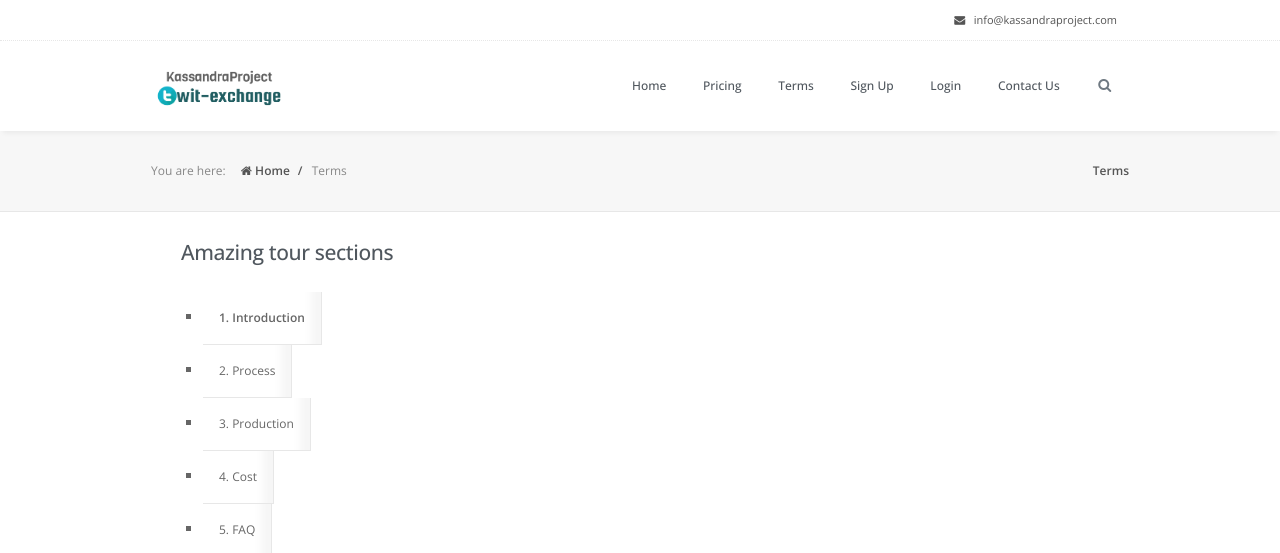
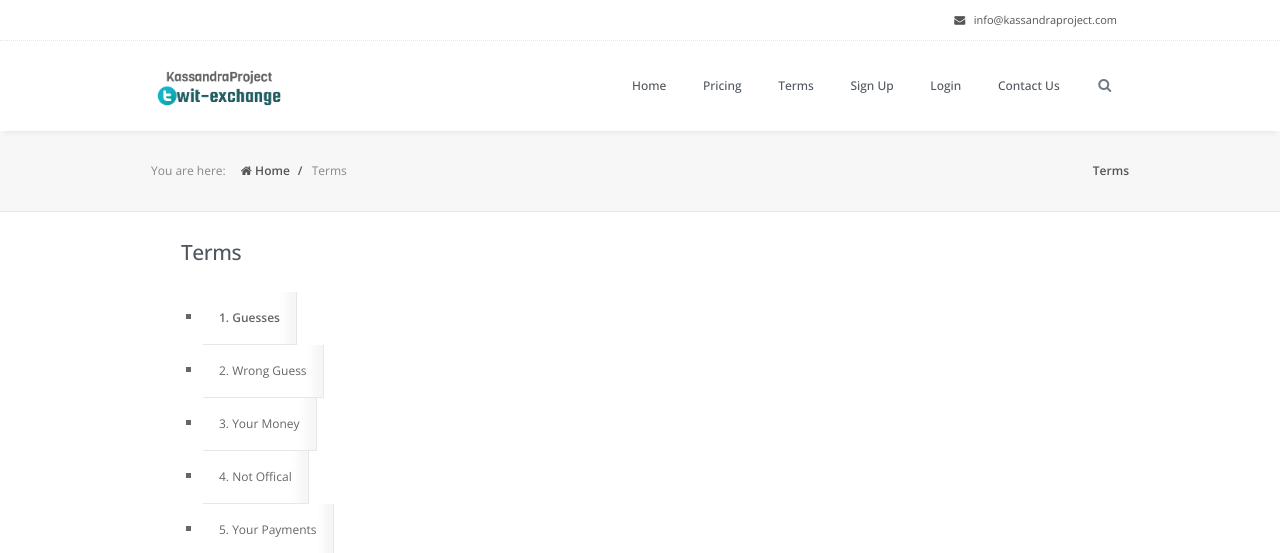
Before and after one commit to tonyukuk-software/kassandraproject, a Django app: page /terms/ in a window 1280 px wide. Shown: the top 553 px of the page. Run offline with Django 3.2, Linux system fonts and the light colour scheme; parts of the project's set-up code (start-up, migrations or seed data) failed here and were passed over; some libraries are stand-ins or nearby versions.

Commit message:
KS-27 design  -Tabs added

```diff
--- a/bitcoin_analyze/templates/guess_bitcoin.html
+++ b/bitcoin_analyze/templates/guess_bitcoin.html
@@ -161,7 +161,7 @@
                     $("#volume-div").css("display","none");
             });
 
-            $("#change").click(function () {
+            $("#tab-1389021029770-3-5").click(function () {
                 if ($("#change-div").css("display") == "none")
                     $("#change-div").css("display","block");
                 else
--- a/kassandraproject/templates/terms.html
+++ b/kassandraproject/templates/terms.html
@@ -38,7 +38,7 @@
         <div class="empty-space"></div>
         <div class="wpb_text_column wpb_content_element ">
             <div class="wpb_wrapper">
-                <h2>Amazing tour sections</h2>
+                <h2>Terms</h2>
 
             </div>
         </div>
@@ -50,31 +50,37 @@
                     role="tablist">
                     <li class="ui-state-default ui-corner-top ui-tabs-active ui-state-active ui-state-hover"
                         role="tab" tabindex="0" aria-controls="tab-1389020888-1-38"
-                        aria-labelledby="ui-id-1" aria-selected="true"><a
+                        aria-labelledby="ui-id-1" aria-selected="true"><a id="but-1389020888-1-38"
                             href="#tab-1389020888-1-38" class="ui-tabs-anchor"
-                            role="presentation" tabindex="-1" id="ui-id-1">1. Introduction</a>
+                            role="presentation" tabindex="-1" id="ui-id-1">1. Guesses</a>
                     </li>
                     <li class="ui-state-default ui-corner-top" role="tab" tabindex="-1"
                         aria-controls="tab-1389020888-2-36" aria-labelledby="ui-id-2"
-                        aria-selected="false"><a href="#tab-1389020888-2-36"
+                        aria-selected="false"><a id="but-1389020888-2-36" href="#tab-1389020888-2-36"
                                                  class="ui-tabs-anchor" role="presentation"
-                                                 tabindex="-1" id="ui-id-2">2. Process</a></li>
+                                                 tabindex="-1" id="ui-id-2">2. Wrong Guess</a></li>
                     <li class="ui-state-default ui-corner-top" role="tab" tabindex="-1"
                         aria-controls="tab-1389020996370-2-7" aria-labelledby="ui-id-3"
-                        aria-selected="false"><a href="#tab-1389020996370-2-7"
+                        aria-selected="false"><a id="but-1389020996370-2-7" href="#tab-1389020996370-2-7"
                                                  class="ui-tabs-anchor" role="presentation"
-                                                 tabindex="-1" id="ui-id-3">3. Production</a>
+                                                 tabindex="-1" id="ui-id-3">3. Your Money</a>
                     </li>
                     <li class="ui-state-default ui-corner-top" role="tab" tabindex="-1"
                         aria-controls="tab-1389021062736-4-2" aria-labelledby="ui-id-4"
-                        aria-selected="false"><a href="#tab-1389021062736-4-2"
+                        aria-selected="false"><a id="but-1389021062736-4-2" href="#tab-1389021062736-4-2"
                                                  class="ui-tabs-anchor" role="presentation"
-                                                 tabindex="-1" id="ui-id-4">4. Cost</a></li>
+                                                 tabindex="-1" id="ui-id-4">4. Not Offical</a></li>
                     <li class="ui-state-default ui-corner-top" role="tab" tabindex="-1"
                         aria-controls="tab-1389021029770-3-5" aria-labelledby="ui-id-5"
-                        aria-selected="false"><a href="#tab-1389021029770-3-5"
+                        aria-selected="false"><a id="but-1389021029770-3-5" href="#tab-1389021029770-3-5"
                                                  class="ui-tabs-anchor" role="presentation"
-                                                 tabindex="-1" id="ui-id-5">5. FAQ</a></li>
+                                                 tabindex="-1" id="ui-id-5">5. Your Payments</a></li>
+                    <li class="ui-state-default ui-corner-top" role="tab" tabindex="-1"
+                        aria-controls="tab-1389020996370-44-8" aria-labelledby="ui-id-3"
+                        aria-selected="false"><a id="but-1389021029770-44-8" href="#tab-1389020996370-2-7"
+                                                 class="ui-tabs-anchor" role="presentation"
+                                                 tabindex="-1" id="ui-id-3">6. Hiden Process</a>
+                    </li>
                 </ul>
 
 
@@ -84,26 +90,13 @@
                      aria-hidden="false" style="display: block;">
 
                     <div class="wpb_single_image wpb_content_element vc_align_left">
-                        <div class="wpb_wrapper">
 
-                            <img width="500" height="298"
-                                 src="http://demo.zeotheory.com/avian/wp-content/uploads/2013/09/team5_cropped_sharp.jpg"
-                                 class="attachment-full" alt="team5_cropped_sharp">
-                        </div>
                     </div>
                     <div class="wpb_text_column wpb_content_element ">
                         <div class="wpb_wrapper">
-                            <h3>Introduction</h3>
+                            <h3>Guesses</h3>
 
-                            <p>We work with clients big and small across a range of sectors and
-                                we utilise all forms of media to get your name out there in a
-                                way that’s right for you. We believe that analysis of your
-                                company and your customers is key in responding effectively to
-                                your promotional needs. We work with clients big and small
-                                across a range of sectors and we utilise all forms of media to
-                                get your name out there in a way that’s right for you. We
-                                believe that analysis of your company and your customers is key
-                                in responding effectively to your promotional needs.</p>
+                            <p>This platform is make guess for interest event. Please read carefully.</p>
 
                         </div>
                     </div>
@@ -114,26 +107,14 @@
                      aria-hidden="true" style="display: none;">
 
                     <div class="wpb_single_image wpb_content_element vc_align_left">
-                        <div class="wpb_wrapper">
 
-                            <img width="500" height="298"
-                                 src="http://demo.zeotheory.com/avian/wp-content/uploads/2013/09/team6_cropped_sharp.jpg"
-                                 class="attachment-full" alt="team6_cropped_sharp">
-                        </div>
                     </div>
                     <div class="wpb_text_column wpb_content_element ">
                         <div class="wpb_wrapper">
-                            <h3>Process</h3>
+                            <h3>Wrong Guess</h3>
 
-                            <p>We work with clients big and small across a range of sectors and
-                                we utilise all forms of media to get your name out there in a
-                                way that’s right for you. We believe that analysis of your
-                                company and your customers is key in responding effectively to
-                                your promotional needs. We work with clients big and small
-                                across a range of sectors and we utilise all forms of media to
-                                get your name out there in a way that’s right for you. We
-                                believe that analysis of your company and your customers is key
-                                in responding effectively to your promotional needs.</p>
+                            <p>If guesses will be wrong, we are not accept any responsibilities.
+                                This is a guess platform and results are not accurate.</p>
 
                         </div>
                     </div>
@@ -144,26 +125,14 @@
                      aria-hidden="true" style="display: none;">
 
                     <div class="wpb_single_image wpb_content_element vc_align_left">
-                        <div class="wpb_wrapper">
 
-                            <img width="600" height="358"
-                                 src="http://demo.zeotheory.com/avian/wp-content/uploads/2013/09/team7_cropped_sharp.jpg"
-                                 class="attachment-full" alt="team7_cropped_sharp">
-                        </div>
                     </div>
                     <div class="wpb_text_column wpb_content_element ">
                         <div class="wpb_wrapper">
-                            <h3>Production</h3>
+                            <h3>Your Money</h3>
 
-                            <p>We work with clients big and small across a range of sectors and
-                                we utilise all forms of media to get your name out there in a
-                                way that’s right for you. We believe that analysis of your
-                                company and your customers is key in responding effectively to
-                                your promotional needs. We work with clients big and small
-                                across a range of sectors and we utilise all forms of media to
-                                get your name out there in a way that’s right for you. We
-                                believe that analysis of your company and your customers is key
-                                in responding effectively to your promotional needs.</p>
+                            <p>We are not accept responsibilities about your losses or earnings.
+                            Please be careful about that.</p>
 
                         </div>
                     </div>
@@ -174,26 +143,13 @@
                      aria-hidden="true" style="display: none;">
 
                     <div class="wpb_single_image wpb_content_element vc_align_left">
-                        <div class="wpb_wrapper">
 
-                            <img width="500" height="298"
-                                 src="http://demo.zeotheory.com/avian/wp-content/uploads/2013/09/team2_cropped_sharp.jpg"
-                                 class="attachment-full" alt="team2_cropped_sharp">
-                        </div>
                     </div>
                     <div class="wpb_text_column wpb_content_element ">
                         <div class="wpb_wrapper">
-                            <h3>Cost</h3>
+                            <h3>Not Offical</h3>
 
-                            <p>We work with clients big and small across a range of sectors and
-                                we utilise all forms of media to get your name out there in a
-                                way that’s right for you. We believe that analysis of your
-                                company and your customers is key in responding effectively to
-                                your promotional needs. We work with clients big and small
-                                across a range of sectors and we utilise all forms of media to
-                                get your name out there in a way that’s right for you. We
-                                believe that analysis of your company and your customers is key
-                                in responding effectively to your promotional needs.</p>
+                            <p>This is only information platform, not offical.</p>
 
                         </div>
                     </div>
@@ -204,26 +160,30 @@
                      aria-hidden="true" style="display: none;">
 
                     <div class="wpb_single_image wpb_content_element vc_align_left">
-                        <div class="wpb_wrapper">
 
-                            <img width="960" height="256"
-                                 src="http://demo.zeotheory.com/avian/wp-content/uploads/2013/09/teamphoto.png"
-                                 class="attachment-full" alt="teamphoto">
-                        </div>
                     </div>
                     <div class="wpb_text_column wpb_content_element ">
                         <div class="wpb_wrapper">
-                            <h3>FAQ</h3>
+                            <h3>Your Payments</h3>
 
-                            <p>We work with clients big and small across a range of sectors and
-                                we utilise all forms of media to get your name out there in a
-                                way that’s right for you. We believe that analysis of your
-                                company and your customers is key in responding effectively to
-                                your promotional needs. We work with clients big and small
-                                across a range of sectors and we utilise all forms of media to
-                                get your name out there in a way that’s right for you. We
-                                believe that analysis of your company and your customers is key
-                                in responding effectively to your promotional needs.</p>
+                            <p>Your payments are irrecoverable. Therefore you should use your package to the last day.</p>
+
+                        </div>
+                    </div>
+                </div>
+                <div id="tab-1389021029770-44-8"
+                     class="wpb_tab ui-tabs-panel wpb_ui-tabs-hide clearfix ui-widget-content ui-corner-bottom"
+                     aria-labelledby="ui-id-5" role="tabpanel" aria-expanded="false"
+                     aria-hidden="true" style="display: none;">
+
+                    <div class="wpb_single_image wpb_content_element vc_align_left">
+
+                    </div>
+                    <div class="wpb_text_column wpb_content_element ">
+                        <div class="wpb_wrapper">
+                            <h3>Hidden Process</h3>
+
+                            <p>Our some processes are hidden. Please don't question how it works about that platform.</p>
 
                         </div>
                     </div>
@@ -244,12 +204,79 @@
 
     <!-- Right sidebar -->
 
-    1-This platform is make guess for exchange.
-    2-If guesses will be wrong, we are not accept any responsibilities.
-    3-We are not accept responsibilities about your losses or earnings.
-    4-This is only information platform, not offical.
-    5-Your payments are irrecoverable.
-    6-Our some processes are hidden.
+    <script src="http://ajax.googleapis.com/ajax/libs/jquery/1.11.1/jquery.min.js"></script>
+    <script type="application/javascript">
+        $(document).ready(function () {
+            $("#but-1389020888-1-38").click(function () {
+                if ($("#tab-1389020888-1-38").css("display") == "none") {
+                    $("#tab-1389020888-1-38").css("display", "block");
+                    $("#tab-1389020888-2-36").css("display", "none");
+                    $("#tab-1389020996370-2-7").css("display", "none");
+                    $("#tab-1389021062736-4-2").css("display", "none");
+                    $("#tab-1389021029770-3-5").css("display", "none");
+                    $("#tab-1389021029770-44-8").css("display", "none");
+                }
+            });
+
+            $("#but-1389020888-2-36").click(function () {
+                if ($("#tab-1389020888-2-36").css("display") == "none"){
+                    $("#tab-1389020888-2-36").css("display","block");
+                    $("#tab-1389020888-1-38").css("display", "none");
+                    $("#tab-1389020996370-2-7").css("display", "none");
+                    $("#tab-1389021062736-4-2").css("display", "none");
+                    $("#tab-1389021029770-3-5").css("display", "none");
+                    $("#tab-1389021029770-44-8").css("display", "none");
+
+
+                    }
+            });
+
+            $("#but-1389020996370-2-7").click(function () {
+                if ($("#tab-1389020996370-2-7").css("display") == "none"){
+                    $("#tab-1389020996370-2-7").css("display", "block");
+                    $("#tab-1389020888-2-36").css("display","none");
+                    $("#tab-1389020888-1-38").css("display", "none");
+                    $("#tab-1389021062736-4-2").css("display", "none");
+                    $("#tab-1389021029770-3-5").css("display", "none");
+                    $("#tab-1389021029770-44-8").css("display", "none");
+            }
+            });
+
+            $("#but-1389021062736-4-2").click(function () {
+                if ($("#tab-1389021062736-4-2").css("display") == "none"){
+                    $("#tab-1389021062736-4-2").css("display", "block");
+                    $("#tab-1389020888-2-36").css("display","none");
+                    $("#tab-1389020996370-2-7").css("display", "none");
+                    $("#tab-1389020888-1-38").css("display", "none");
+                    $("#tab-1389021029770-3-5").css("display", "none");
+                    $("#tab-1389021029770-44-8").css("display", "none");
+            }
+            });
+
+            $("#but-1389021029770-3-5").click(function () {
+                if ($("#tab-1389021029770-3-5").css("display") == "none"){
+                    $("#tab-1389021029770-3-5").css("display", "block");
+                    $("#tab-1389021062736-4-2").css("display", "none");
+                    $("#tab-1389020888-2-36").css("display","none");
+                    $("#tab-1389020996370-2-7").css("display", "none");
+                    $("#tab-1389020888-1-38").css("display", "none");
+                    $("#tab-1389021062736-4-2").css("display", "none");
+                    $("#tab-1389021029770-44-8").css("display", "none");
+            }
+            });
+            $("#but-1389021029770-44-8").click(function () {
+                if ($("#tab-1389021029770-44-8").css("display") == "none"){
+                    $("#tab-1389021029770-44-8").css("display", "block");
+                    $("#tab-1389021029770-3-5").css("display", "none");
+                    $("#tab-1389021062736-4-2").css("display", "none");
+                    $("#tab-1389020888-2-36").css("display","none");
+                    $("#tab-1389020996370-2-7").css("display", "none");
+                    $("#tab-1389020888-1-38").css("display", "none");
+                    $("#tab-1389021062736-4-2").css("display", "none");
+            }
+            });
+        });
+    </script>
 
 {% endblock %}
 
```
